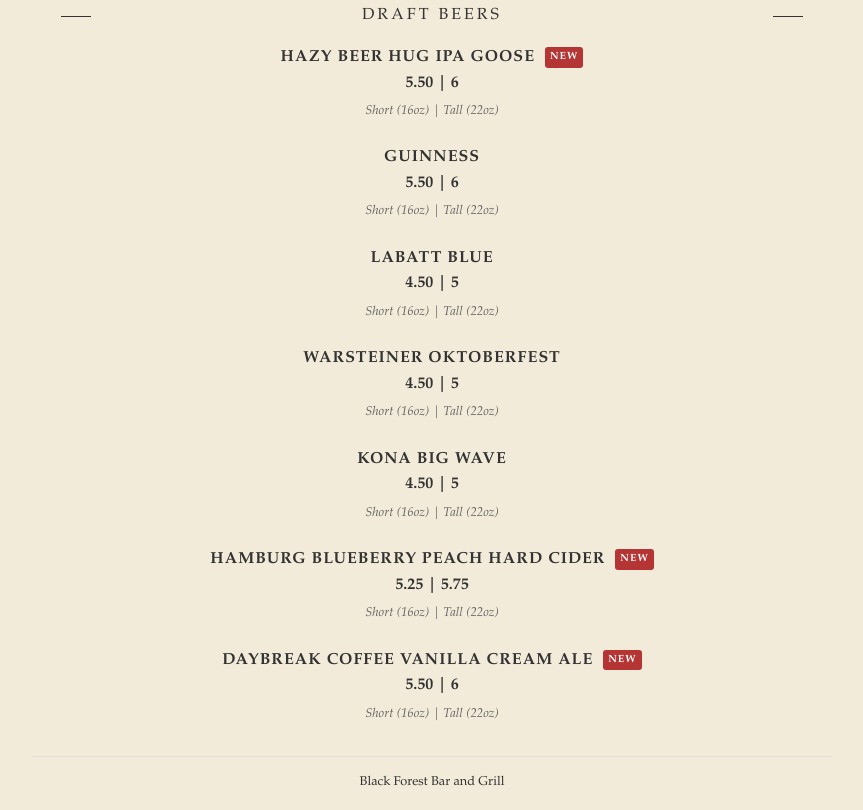
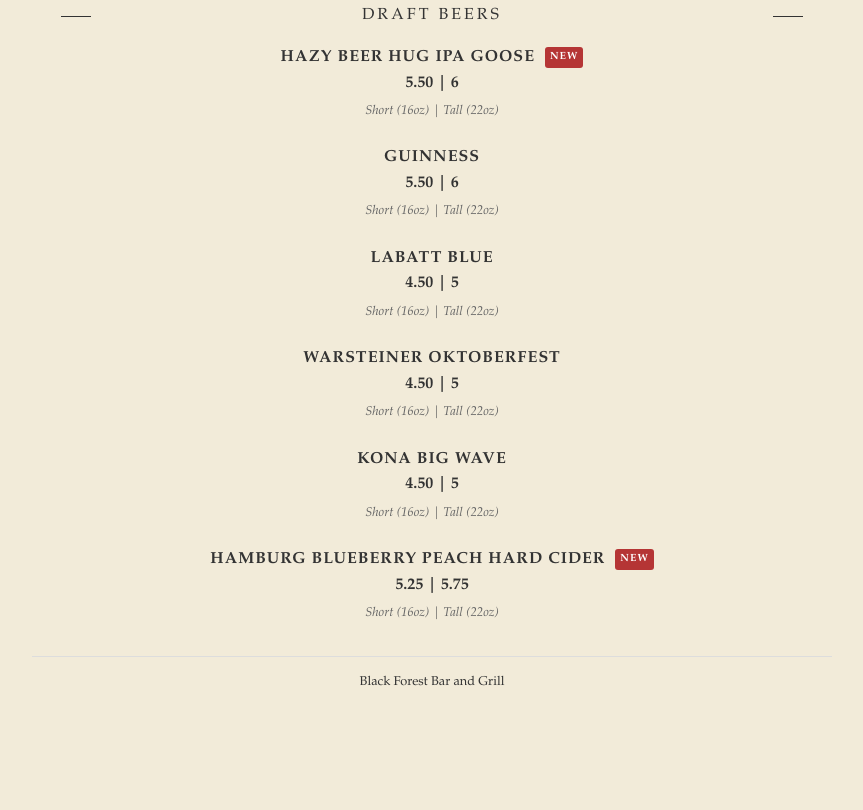
Before and after one commit to ragnaroark/blackforest-drink-menu, a plain HTML site: page index.html in a window 1280 px wide. Shown: the part 352-1162 px from the top of the page, without its empty margins (208-1071 px from the left). After the commit the page ends 1061 px from the top, so only its background shows below. Drawn offline with Linux system fonts and the light colour scheme.

Commit message:
fix draft beers

```diff
--- a/index.html
+++ b/index.html
@@ -101,12 +101,6 @@
                             <div class="menu-item">
                                 <div class="menu-item-name">Hamburg Blueberry Peach Hard Cider <span class="new-tag">NEW</span></div>
                                 <div class="menu-item-price">5.25 | 5.75</div>
-                                <div class="menu-item-description">Short (16oz) | Tall (22oz)</div>
-                            </div>
-
-                            <div class="menu-item">
-                                <div class="menu-item-name">Daybreak Coffee Vanilla Cream Ale <span class="new-tag">NEW</span></div>
-                                <div class="menu-item-price">5.50 | 6</div>
                                 <div class="menu-item-description">Short (16oz) | Tall (22oz)</div>
                             </div>
 
```
